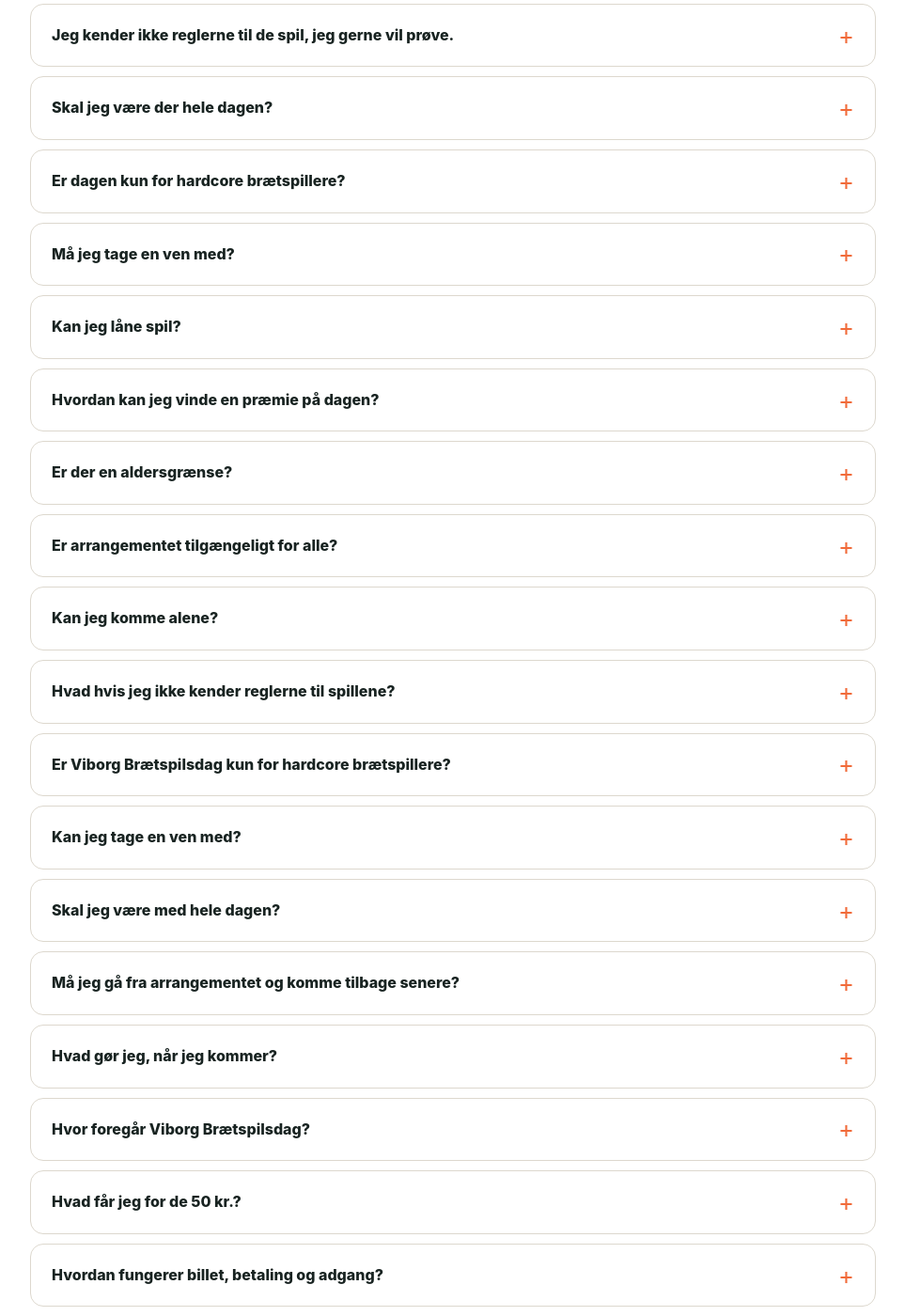
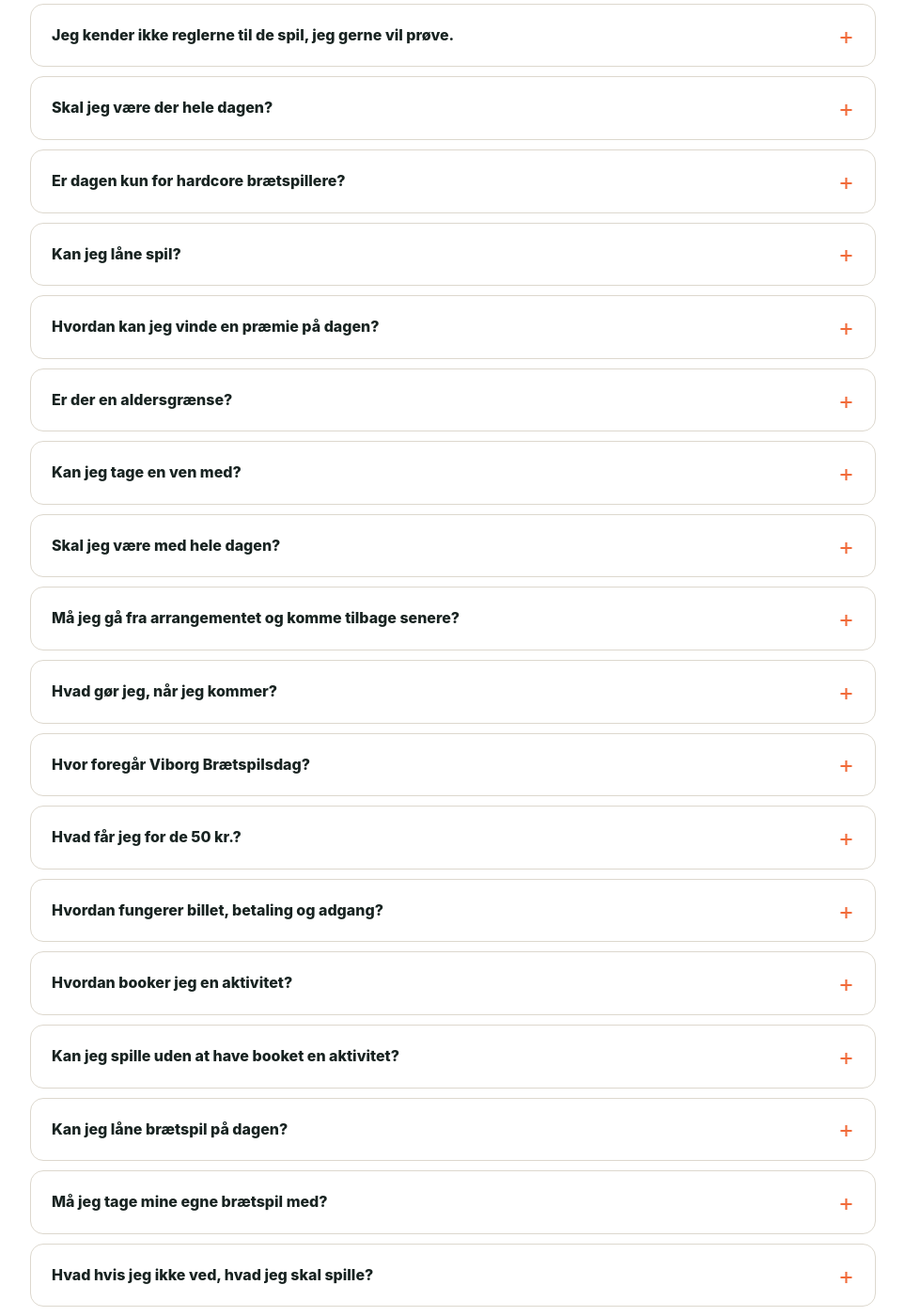
Before and after one commit to Andrejao/spilex, a Jekyll site: the page built from index.html, in a window 1280 px wide and 1400 px high, scrolled down 3130 px. Shown: the whole window at 94% size, without its empty margins (28-991 px from the left). Built offline with Jekyll 4.4.1, drawn with Linux system fonts in a browser that asks for light colours; some of the changed text lies outside the part shown.

Commit message:
Update index.html

```diff
--- a/index.html
+++ b/index.html
@@ -310,13 +311,6 @@
       </p>
     </details>
 
-
-    <details class="faq-item">
-      <summary>Må jeg tage en ven med?</summary>
-      <p>
-        Ja. I skal bare begge tilmelde jer og begge betale entré.
-      </p>
-    </details>
 
 
     <details class="faq-item">
@@ -346,79 +340,6 @@
         åbne spilleborde.
       </p>
 
-    <details class="faq-item">
-      <summary>Må jeg tage mit eget spil med?</summary>
-      <p>
-        Selvfølgelig. Medbragte spil er dog på eget ansvar.
-      </p>
-    </details>
-
-
-    <details class="faq-item">
-      <summary>Hvad hvis jeg ikke ved, hvad jeg vil spille?</summary>
-      <p>
-        Så hjælper vi dig med at finde et spil og et bord, der passer til dig.
-      </p>
-    </details>
-
-
-    <details class="faq-item">
-      <summary>Kan jeg komme og gå hele dagen?</summary>
-      <p>
-        Ja. Når du har betalt for dagen, kan du komme og gå,
-        som du har lyst til.
-      </p>
-    </details>
-
-
-    <details class="faq-item">
-      <summary>Kan jeg bare komme og spille uden at tilmelde mig en aktivitet?</summary>
-      <p>
-        Ja. Brætspilsbiblioteket og de åbne spilleborde er åbne
-        det meste af dagen.
-      </p>
-    </details>
-
-
-    <details class="faq-item">
-      <summary>Hvad får jeg for de 50 kr.?</summary>
-      <p>
-        Adgang til hele arrangementet, brætspilsbiblioteket,
-        åbne spilleborde, aktiviteter, konkurrencer, lodtrækninger, hygge og måske nogle nye bekendtskaber.
-      </p>
-    </details>
-
-
-    <details class="faq-item">
-      <summary>Er der mad og drikke?</summary>
-      <p>
-        Der vil være kaffe, sodavand og snacks til salg.
-        Mere information om mad kommer, når det er på plads.
-      </p>
-    </details>
-
-
-    <details class="faq-item">
-      <summary>Hvor foregår det?</summary>
-      <p>
-        På Ungdomsskolen, Reberbanen 11+13, 8800 Viborg.
-        Der er gratis parkering tæt ved (sæt GPS'en på Garnisonspladsen, Rødevej, 8800 Viborg).
-      </p>
-    </details>
-
-
-    <details class="faq-item">
-      <summary>Hvordan tilmelder jeg mig en aktivitet?</summary>
-      <p>
-        Når programmet er endeligt på plads, modtager alle tilmeldte
-        links til tilmelding til aktiviteterne. Der vil være begrænsede
-        pladser, så sørg for at melde dig til dagen i god tid. Du kan KUN tilmelde dig selve aktiviteterne, når du er tilmeldt dagen.
-      </p>
-    </details>
-
-
-
-
       <p>
         Børn under 15 år skal følges med en voksen, som har ansvaret
         for dem under arrangementet, da vi ikke tilbyder særskilt
@@ -426,62 +347,11 @@
       </p>
     </details>
 
-
-    <details class="faq-item">
-      <summary>Er arrangementet tilgængeligt for alle?</summary>
-      <p>
-        Ja. De lokaler, vi bruger, er tilgængelige for kørestolsbrugere
-        og personer med nedsat mobilitet.
-      </p>
-
-      <p>
-        Har du et særligt behov eller brug for bestemte hensyn for at
-        kunne deltage, er du meget velkommen til at kontakte os på forhånd.
-      </p>
-    </details>
-<details class="faq-item">
-  <summary>Kan jeg komme alene?</summary>
-  <p>
-    Ja. Du er meget velkommen til at komme alene.
-    Hvis du mangler nogen at spille med, hjælper vi gerne med at finde andre deltagere,
-    et åbent bord eller en aktivitet, du kan gå med i.
-  </p>
-</details>
-
-
-<details class="faq-item">
-  <summary>Hvad hvis jeg ikke kender reglerne til spillene?</summary>
-  <p>
-    Det behøver du ikke.
-    Flere af dagens aktiviteter er lær-at-spille-sessioner,
-    hvor en vært forklarer reglerne og hjælper jer i gang.
-  </p>
-  <p>
-    Ved de åbne aktiviteter kan vores frivillige også hjælpe med at finde spil,
-    der passer til dit niveau og den tid, du har.
-  </p>
-</details>
-
-
-<details class="faq-item">
-  <summary>Er Viborg Brætspilsdag kun for hardcore brætspillere?</summary>
-  <p>
-    Nej. Der vil være alt fra lette og hurtige spil til store strategispil,
-    turneringer, samarbejdsspil, solospil og aktiviteter for folk,
-    der bare gerne vil prøve noget nyt.
-  </p>
-  <p>
-    Du behøver altså hverken eje en reol fuld af spil eller vide,
-    hvad en worker placement-mekanisme er.
-  </p>
-</details>
-
-
 <details class="faq-item">
   <summary>Kan jeg tage en ven med?</summary>
   <p>
     Ja. Du kan komme alene, som par, med en ven eller sammen med en hel spillegruppe.
-    Alle deltagere skal blot være tilmeldt Viborg Brætspilsdag.
+    Alle deltagere skal blot være tilmeldt Viborg Brætspilsdag og have betalt entré.
   </p>
 </details>
 
@@ -632,19 +502,6 @@
 
 
 <details class="faq-item">
-  <summary>Kan man vinde præmier?</summary>
-  <p>
-    Ja. Der vil være præmier både gennem dagens lodtrækninger
-    og i forbindelse med udvalgte konkurrencer og turneringer.
-  </p>
-  <p>
-    Nogle aktiviteter har deres egne præmier,
-    mens andre præmier bliver trukket blandt deltagerne på dagen.
-  </p>
-</details>
-
-
-<details class="faq-item">
   <summary>Kan jeg købe mad og drikke?</summary>
   <p>
     Der vil være mulighed for kaffe, sodavand og snacks på dagen.
@@ -655,25 +512,6 @@
   </p>
 </details>
 
-
-<details class="faq-item">
-  <summary>Er der en aldersgrænse?</summary>
-  <p>
-    Alle er velkomne.
-  </p>
-  <p>
-    Viborg Brætspilsdag er primært målrettet unge og voksne,
-    og der er ikke særskilt opsyn med børn.
-  </p>
-  <p>
-    Er man under 15 år, er man derfor meget velkommen sammen med en voksen,
-    som har ansvaret under arrangementet.
-  </p>
-  <p>
-    Familier er naturligvis også velkomne til at bruge
-    brætspilsbiblioteket og de åbne spilleborde.
-  </p>
-</details>
 
 
 <details class="faq-item">
```
Also changed, not shown: other parts of index.html (+6 -5 lines).
